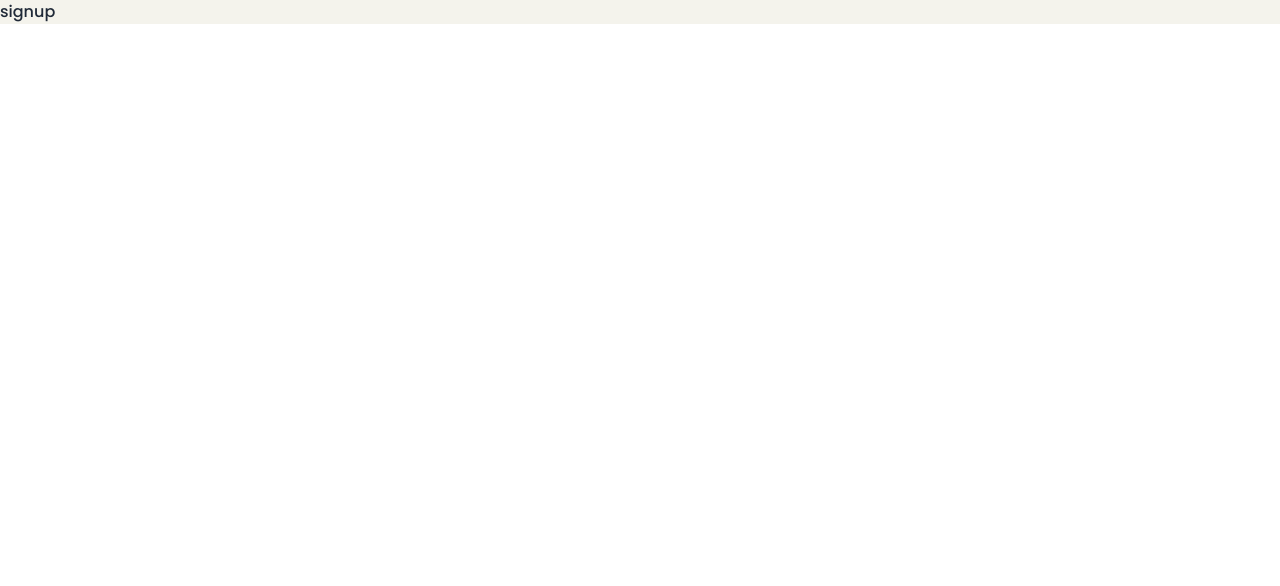
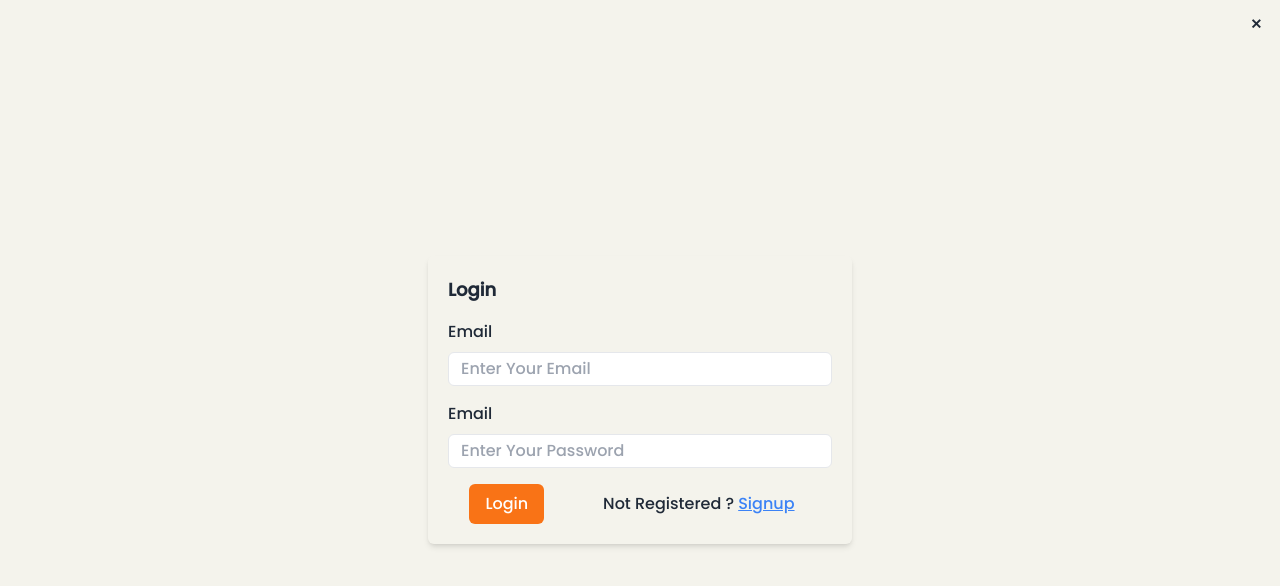
Before and after one commit to vaishu249/book-store-website, a React (Vite) app in the folder Frontend/: page /signup in a window 1280 px wide. Shown: the top 586 px of the page. Built offline with nearby package versions, Linux system fonts and the light colour scheme.

Commit message:
Register page design complete

```diff
--- a/Frontend/src/Components/Signup.jsx
+++ b/Frontend/src/Components/Signup.jsx
@@ -1,10 +1,37 @@
 import React from 'react'
-
+import { Link } from 'react-router-dom';
 const Signup = () => {
   return (
-    <div>
-      signup
-    </div>
+    <>
+        <div className='flex h-screen items-center justify-center '>
+            <div id="my_modal_3" className="border=[2px] shadow-md p-5 rounded-md">
+                <div className="">
+                    <form method="div">
+                        {/* if there is a button in form, it will close the modal */}
+                        <button className="btn btn-sm btn-circle btn-ghost absolute right-2 top-2">✕</button>
+                    </form>
+                    <h3 className="font-bold text-lg">Login</h3>
+                    <div className='mt-4 space-y-2'>
+                        <span>Email</span><br />
+                        <input type="email" placeholder='Enter Your Email' className='md:w-96 w-80 py-1 px-3 border rounded-md outline-none' />
+                    </div>
+                    <div className='mt-4 space-y-2'>
+                        <span>Email</span><br />
+                        <input type="password" placeholder='Enter Your Password' className='md:w-96 w-80 py-1 px-3 border rounded-md outline-none' />
+                    </div>
+                    <div className='flex justify-around mt-4'>
+                        <button className='bg-orange-500 text-white px-4 py-2 rounded-md hover:bg-slate-900 duration-300 cursor-pointer'>Login</button>
+                        <p className='px-4 py-2'>Not Registered ? <Link
+                            to="/signup"
+                            className='underline text-blue-500 cursor-pointer'
+                        >
+                            Signup
+                        </Link>{" "}</p>
+                    </div>
+                </div>
+            </div>
+        </div>
+    </>
   )
 }
 
```
